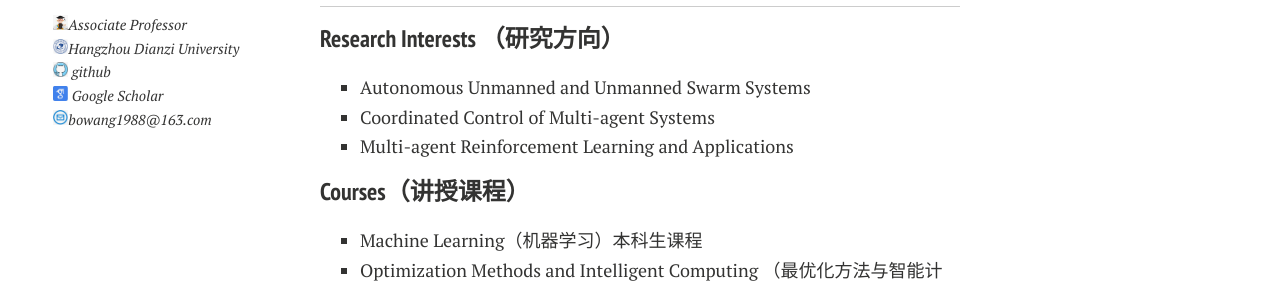
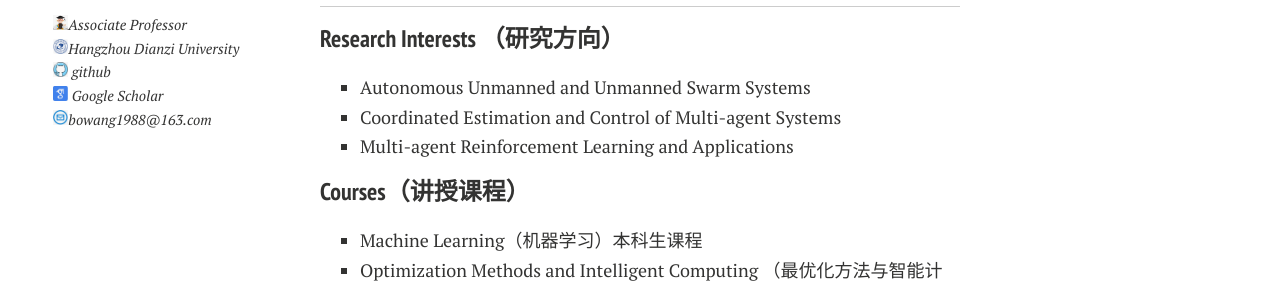
Before and after one commit to wennboo/wennboo.github.io, a Jekyll site: the page built from index.md, in a window 1280 px wide. Shown: the part 413-702 px from the top of the page. Built offline with Jekyll 4.4.1, drawn with Linux system fonts in a browser that asks for light colours; nearby versions of some CDN libraries; comment, search, counter and statistics services are not loaded; a style sheet for code colours, icons or effects is not loaded.

Commit message:
Update index.md

```diff
--- a/index.md
+++ b/index.md
@@ -13,7 +13,7 @@ He is currently an Associate Professor with the [School of Automation (Artificia
 #### Research Interests （研究方向）
 
 - Autonomous Unmanned and Unmanned Swarm Systems
-- Coordinated Control of Multi-agent Systems
+- Coordinated Estimation and Control of Multi-agent Systems
 - Multi-agent Reinforcement Learning and Applications
 
 #### Courses（讲授课程）
```
